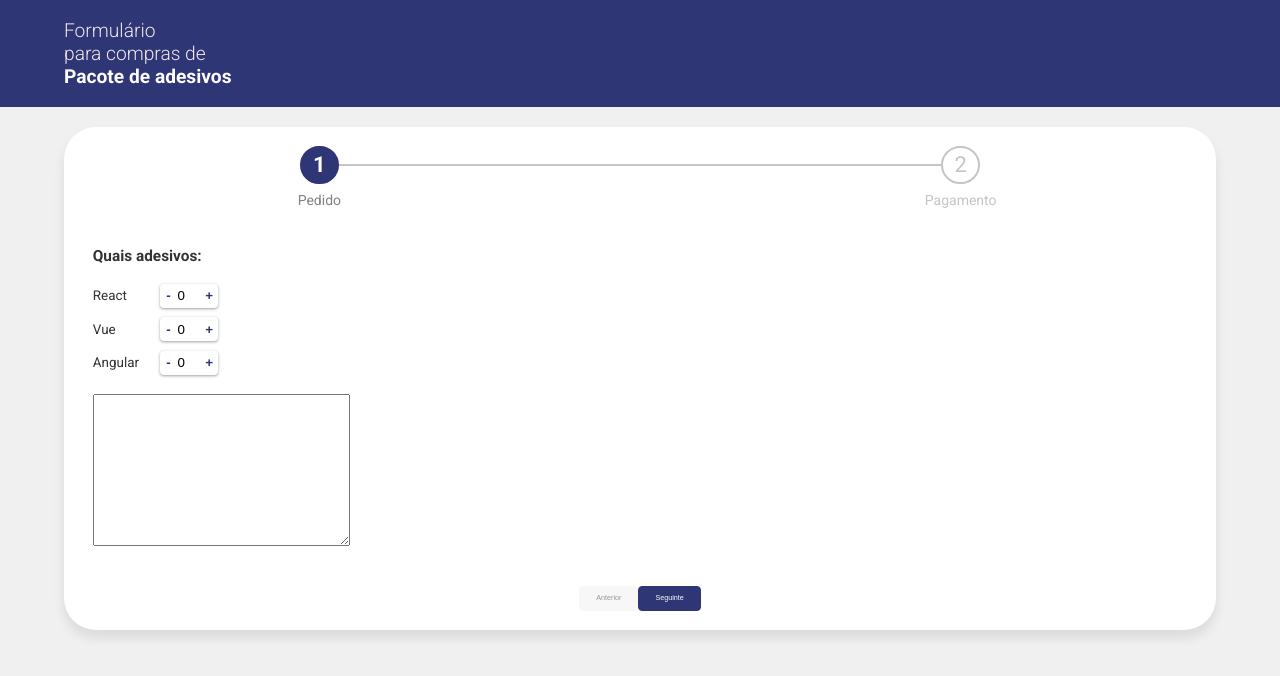
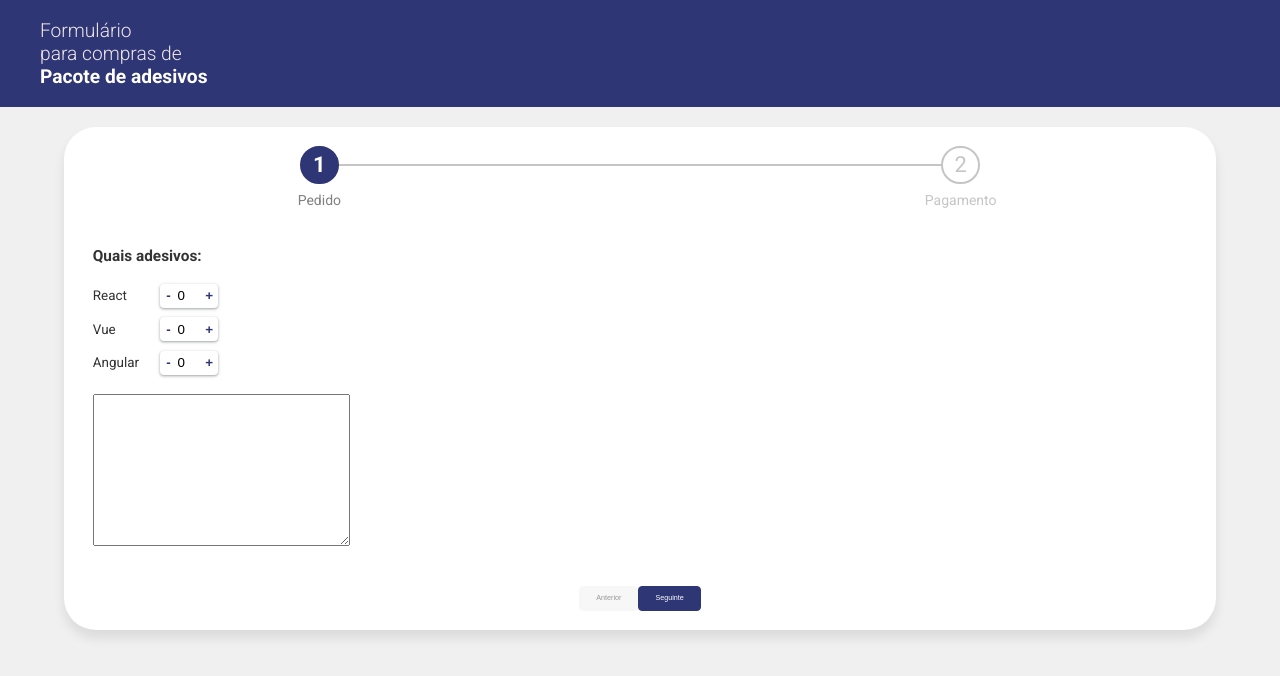
Before and after one commit to yuri014/desafio-frontend---bempaggo, a Vue app: page / in a window 1280 px wide. Shown: the top 676 px of the page. Built offline with nearby package versions, Linux system fonts and the light colour scheme.

Commit message:
refactor: change container

```diff
--- a/src/App.vue
+++ b/src/App.vue
@@ -32,7 +32,7 @@ body {
 }
 
 .container {
-  max-width: 1378px;
+  max-width: 1200px;
   margin: 0 auto;
 }
 </style>
--- a/src/components/Header.vue
+++ b/src/components/Header.vue
@@ -20,8 +20,6 @@ header {
   margin-bottom: 2rem;
 
   .container {
-    width: 90vw;
-
     p {
       font-size: 2rem;
       font-weight: 300;
```
